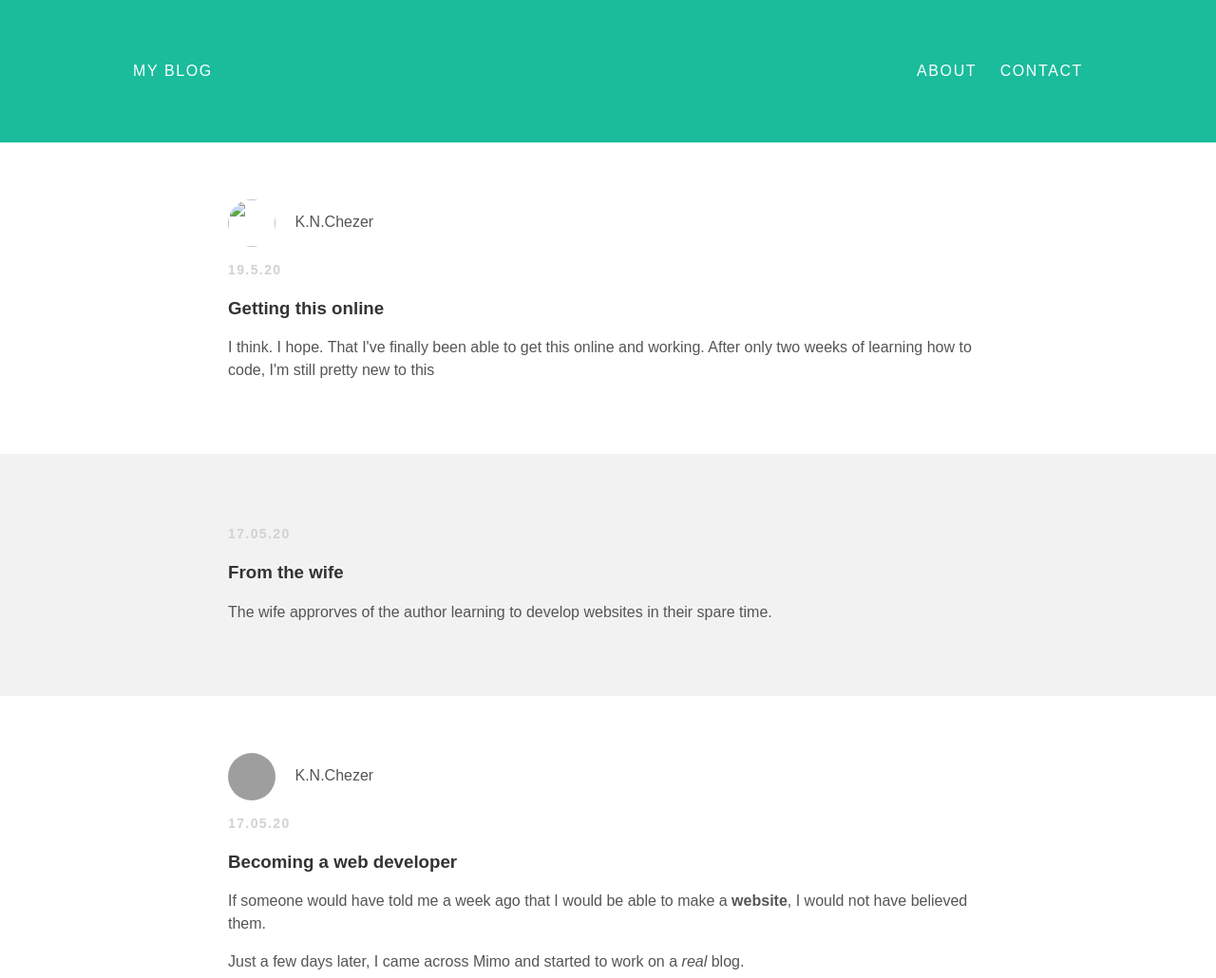
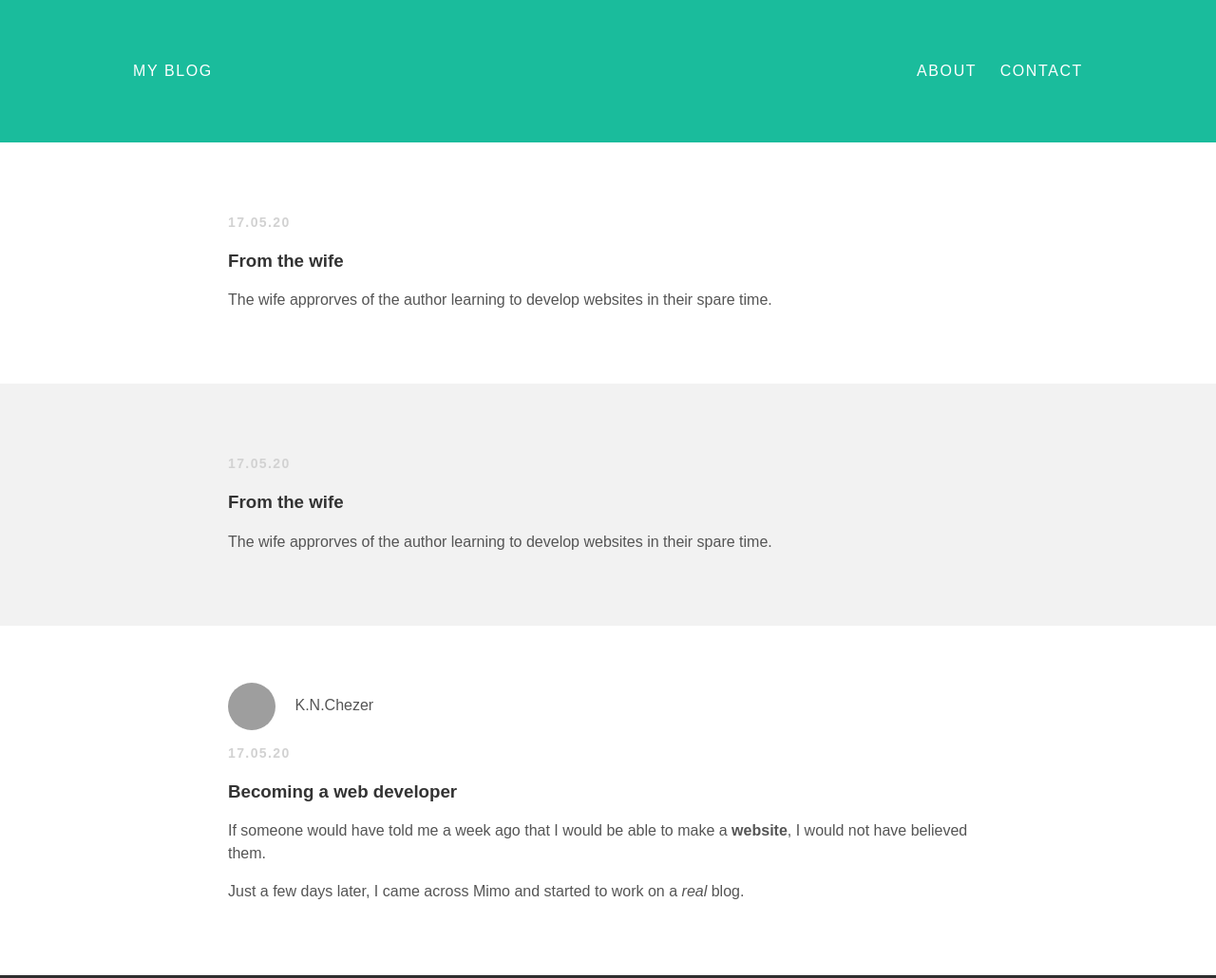
Before and after one commit to KNChezer/knchezer.github.io, a plain HTML site: page index.html in a window 1280 px wide. Shown: the top 1030 px of the page at 95% size. Drawn offline with Linux system fonts and the light colour scheme; grey boxes are pictures that could not be loaded; a web font is replaced by a local one.

Commit message:
Update index.html

```diff
--- a/index.html
+++ b/index.html
@@ -17,13 +17,10 @@
    <div id="content">
         <div class="post-container">
   <div class="post">
-                                  <div class="post-author">
-                                                          <img  src=KNCHEZER.JPG">
-       <span>K.N.Chezer</span>
-       <p class="post-date">19.5.20</p>
-                 <h3 class="post-title">Getting this online</h3>
-                                       <p>I think. I hope. That I've finally been able to get this online and working.
-                                       After only two weeks of learning how to code, I'm still pretty new to this</p>
+    <div class="post-contributor">
+      <p class="post-date">17.05.20</p>
+      <h3 class="post-title">From the wife</h3>
+      <p>The wife approrves of the author learning to develop websites in their spare time.</p>
     </div>
   </div>
 </div>
```
Lines whose indentation alone changed are shown as unchanged.
